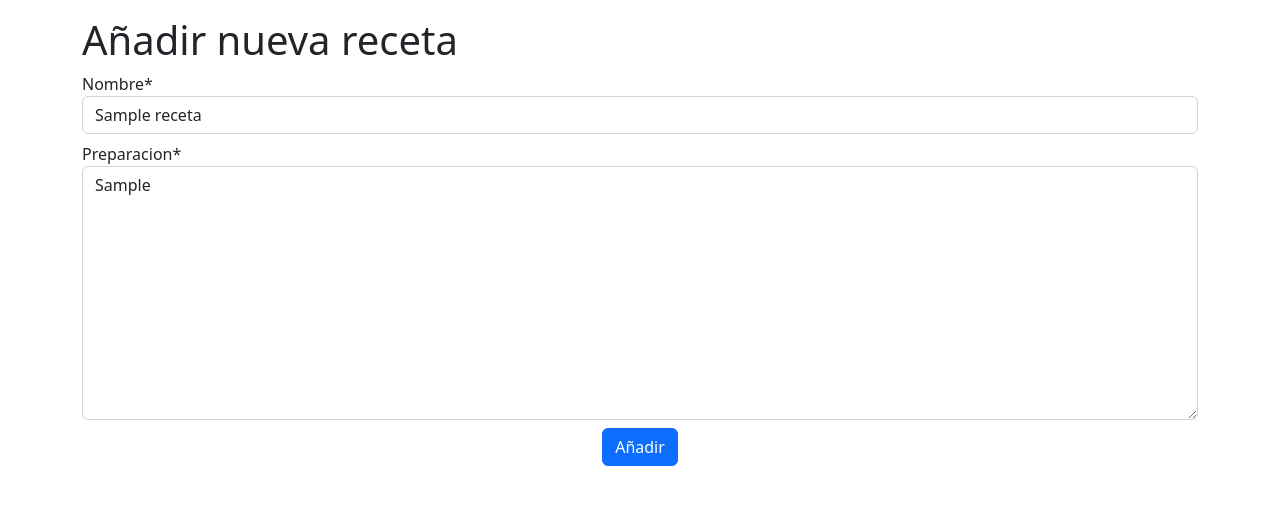
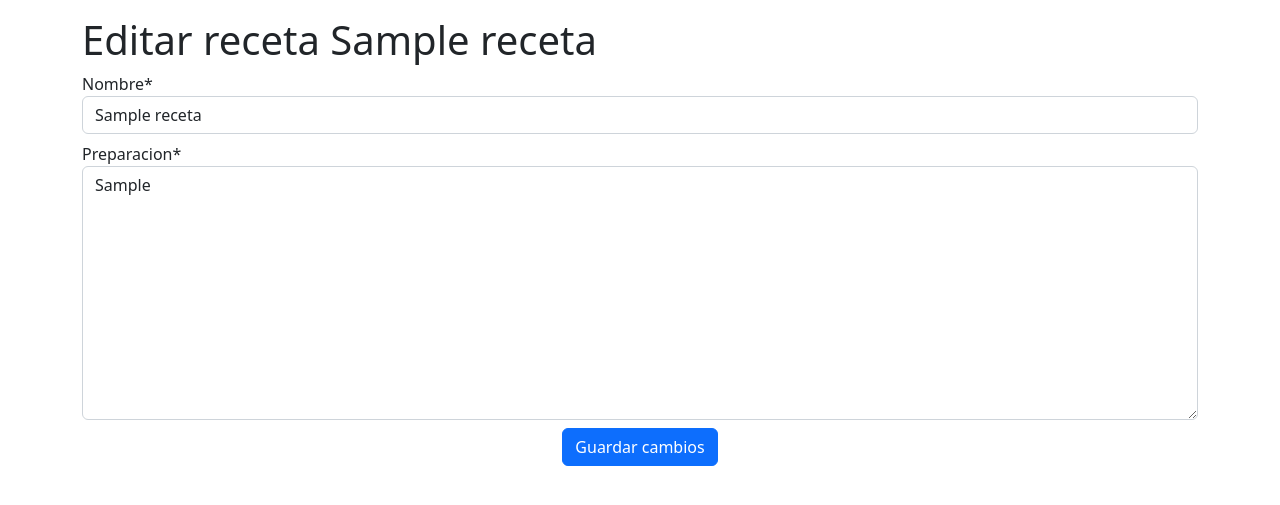
Before and after one commit to mariolopg/DAI-UGR, a Django app: page /recetas/edit/1 in a window 1280 px wide. Shown: the part 56-561 px from the top of the page. Run offline with Django 4.2, Linux system fonts and the light colour scheme; tables that the repository leaves empty hold one stand-in row (values such as "Sample post"); some libraries are stand-ins or nearby versions.

Commit message:
fix edit title

```diff
--- a/P3/recetas/templates/add_receta.html
+++ b/P3/recetas/templates/add_receta.html
@@ -2,12 +2,22 @@
 {% load crispy_forms_tags %}
 {% block contenido %}
 <form method="post" class="mt-3">
-    <h1> Añadir nueva receta </h1>
+    {% if receta %}
+        <h1> Editar receta {{ receta.nombre }} </h1>
+    {% else %}
+        <h1> Añadir nueva receta </h1>
+    {% endif %}
     <div class="d-grid gap-2">
         {% csrf_token %}
         {% crispy formReceta %}
         <div class="d-flex justify-content-sm-center">
-            <button type="submit" class="btn btn-primary">Añadir</button>
+            <button type="submit" class="btn btn-primary">
+                {% if receta %}
+                    Guardar cambios
+                {% else %}
+                    Añadir
+                {% endif %}
+            </button>
         </div>
     </div>
 </form>
--- a/P3/recetas/views.py
+++ b/P3/recetas/views.py
@@ -125,6 +125,7 @@ def receta_edit(request, _id):
 
     context = {
         'formReceta': formReceta,
+        'receta': receta,
         'modo': mode
     }
 
```
